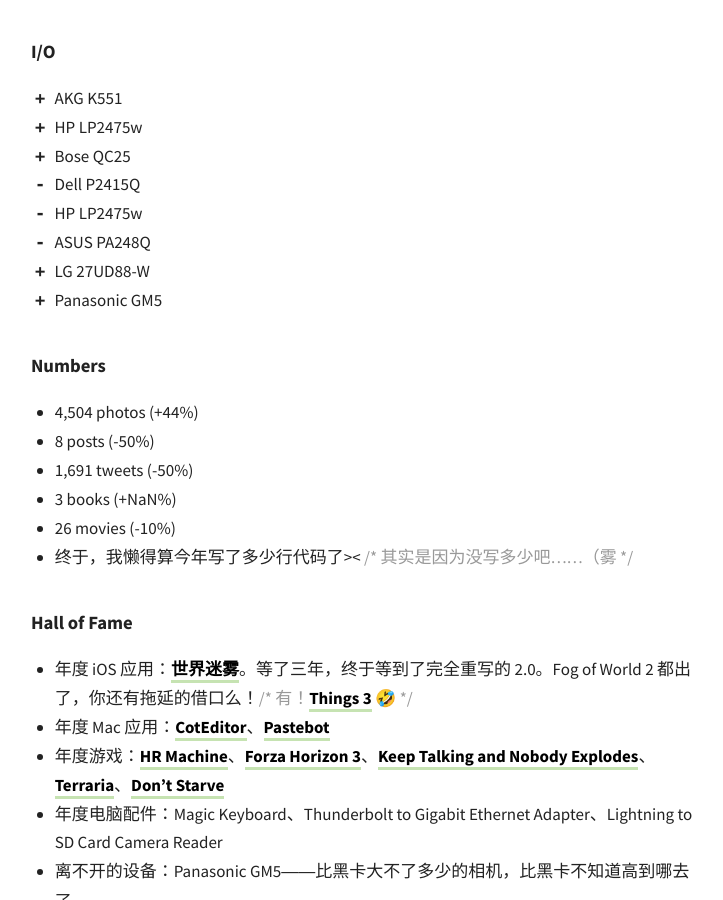
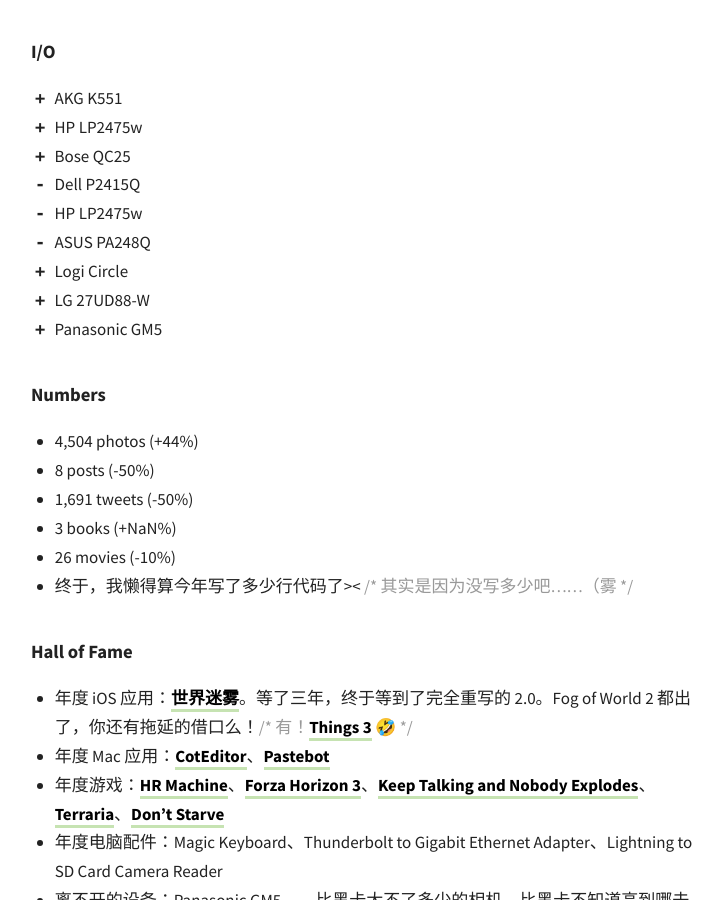
Before and after one commit to xhacker/xhacker.github.io, a Jekyll site: the page built from _posts/2016-12-31-oh-my-2016.md, in a window 1280 px wide and 900 px high, scrolled down 969 px. Shown: the whole window, without its empty margins (279-1002 px from the left). Built offline with Jekyll 4.4.1, drawn with Linux system fonts in a browser that asks for light colours; nearby versions of some CDN libraries; comment, search, counter and statistics services are not loaded.

Commit message:
+ Logi Circle

```diff
--- a/_posts/2016-12-31-oh-my-2016.md
+++ b/_posts/2016-12-31-oh-my-2016.md
@@ -44,6 +44,7 @@
 <li>- Dell P2415Q</li>
 <li>- HP LP2475w</li>
 <li>- ASUS PA248Q</li>
+<li>+ Logi Circle</li>
 <li>+ LG 27UD88-W</li>
 <li>+ Panasonic GM5</li>
 </ul>
```
